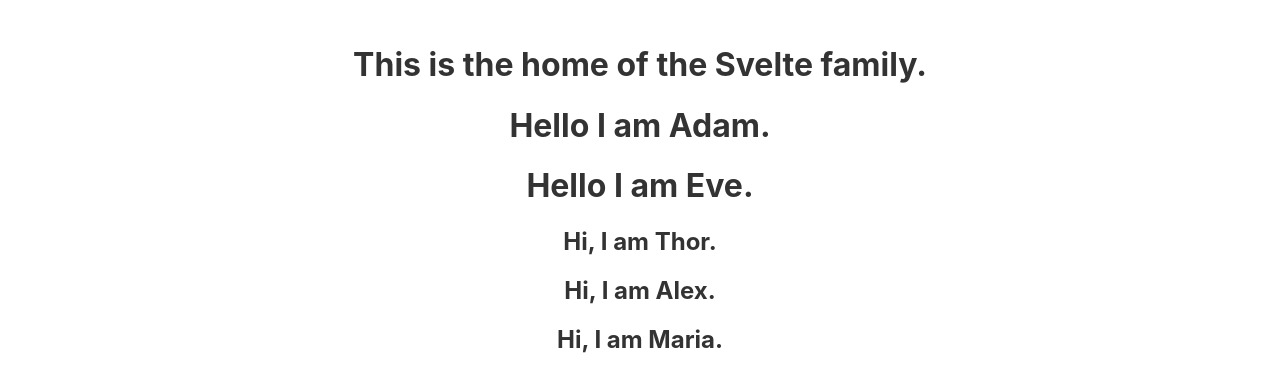
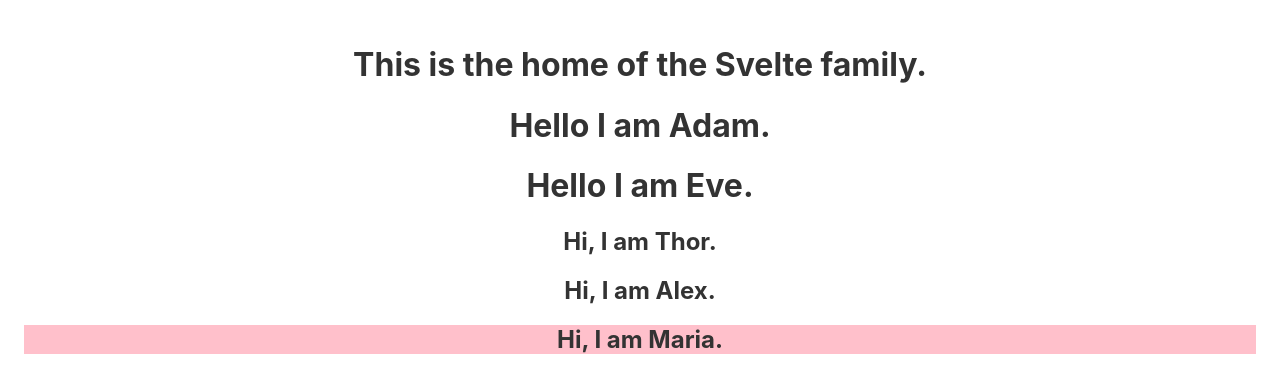
Before and after one commit to vladChivu/Kea_Node_2022_Spring, a Svelte app in the folder 2/6._Svelte_Family/: page / in a window 1280 px wide. Shown: the top 392 px of the page. Built offline with nearby package versions, Linux system fonts and the light colour scheme.

Commit message:
Started working on dynamic styling for the Children

```diff
--- a/2/6._Svelte_Family/src/components/Child/Child.svelte
+++ b/2/6._Svelte_Family/src/components/Child/Child.svelte
@@ -1,7 +1,23 @@
 <script>
     export let name;
+    export let isGirl = false;
+    export let stereotype = "";
+
 </script>
 
-<div>
+<div class:girly={isGirl}>
     <h2>Hi, I am {name}.</h2>
 </div>
+
+<style>
+    .girly {
+        background-color: pink;
+    }
+    .black-sheep {
+        background-color: black;
+        color: white;
+    }
+    .bright-kid {
+        background-color: yellow;
+    }
+</style>
--- a/2/6._Svelte_Family/src/pages/Home/Home.svelte
+++ b/2/6._Svelte_Family/src/pages/Home/Home.svelte
@@ -20,6 +20,6 @@
     <Parent name={parent.name} />
 {/each}
 
-<Child name="Thor" />
-<Child name="Alex" />
-<Child name="Maria" />
+<Child stereotype="black-sheep" name="Thor" />
+<Child stereotype="bright-kid" name="Alex" />
+<Child isGirl={true} name="Maria" />
```
